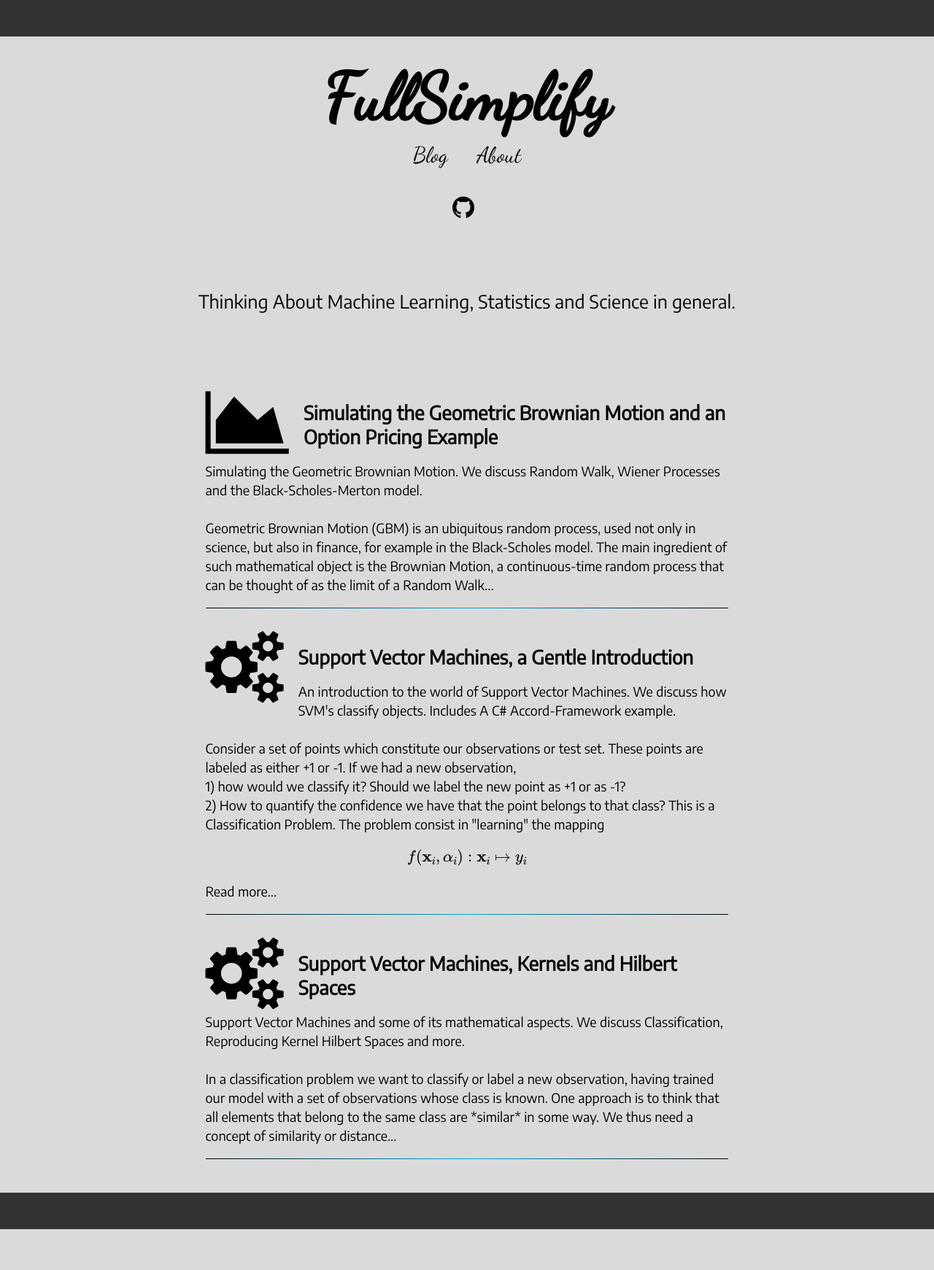
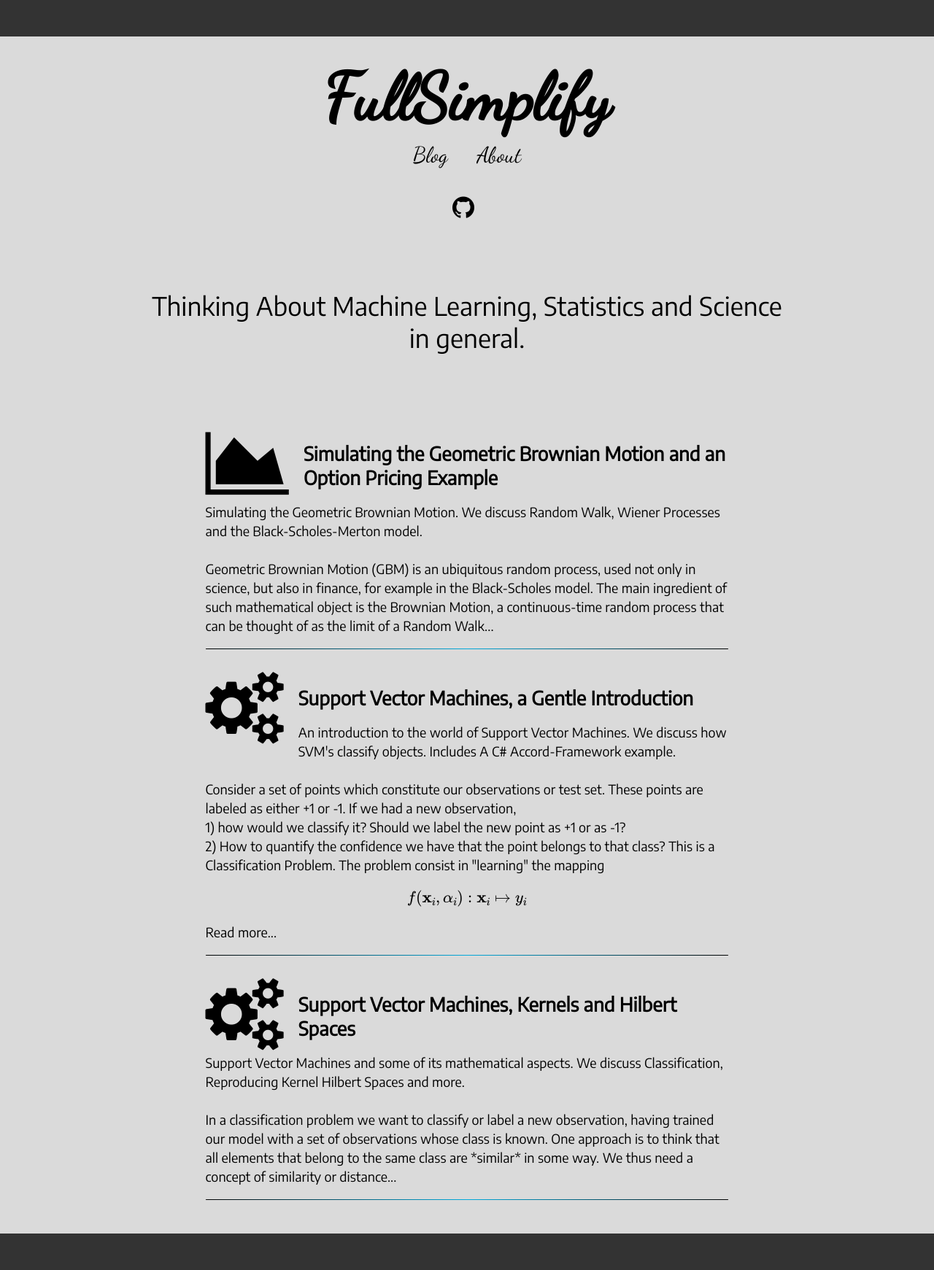
Before and after one commit to FullSimplify/FullSimplify.github.io, a Jekyll site: the page built from index.html, in a window 1280 px wide. Shown: the whole page at 73% size. Built offline with Jekyll 4.4.1, drawn with Linux system fonts in a browser that asks for light colours; some web fonts are replaced; formulas are drawn with MathJax 3; before the commit the page ends 1685 px from its top, so only the background shows below that.

Commit message:
Update _default.scss

```diff
--- a/_sass/_default.scss
+++ b/_sass/_default.scss
@@ -254,14 +254,14 @@
 
 .page-title__text {
     font-weight: 700;
-    font-size: 25px;
+    font-size: 35px;
 	color:  black;
 	font-family:'Encode Sans', sans-serif;
 }
 
 .page-title__subtitle {
     font-weight: 400;
-    font-size: 25px;
+    font-size: 35px;
     //color: $cloudy;
 	color: black;
 	font-family:'Encode Sans', sans-serif;
```
